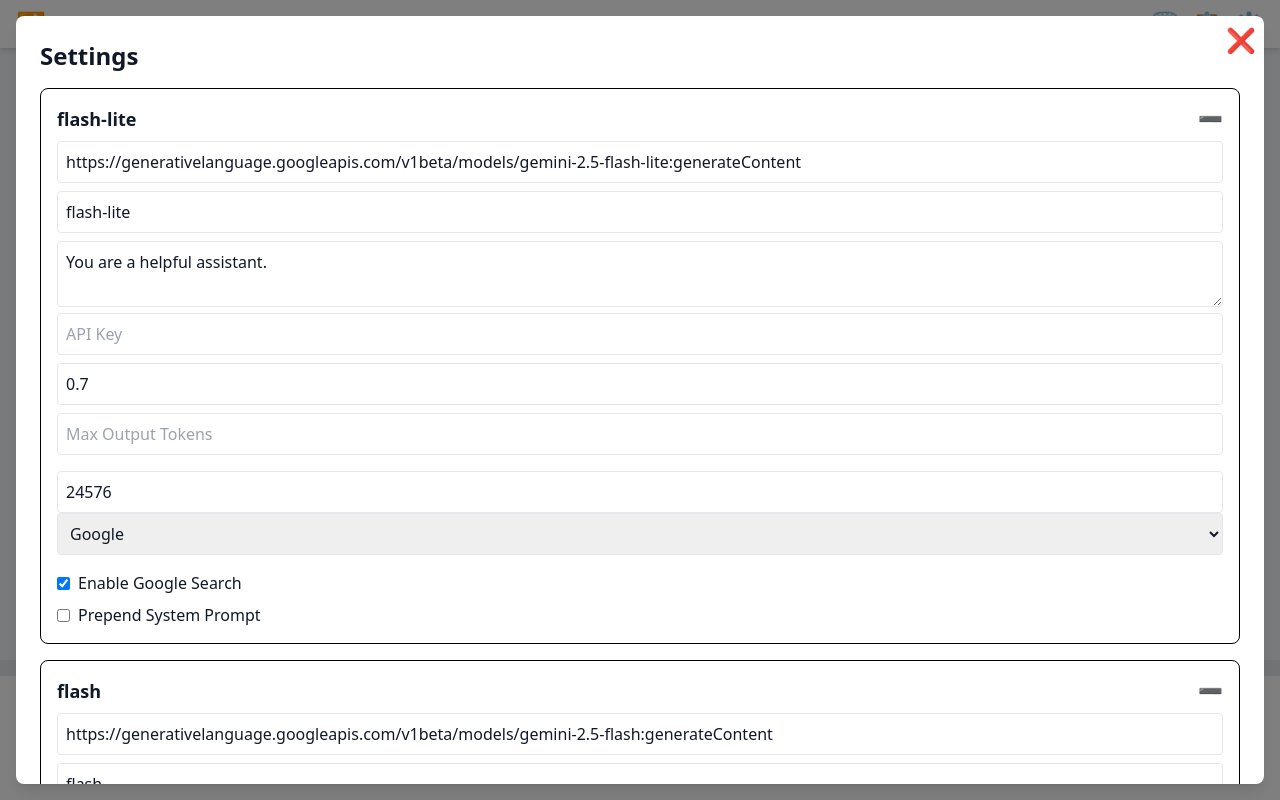
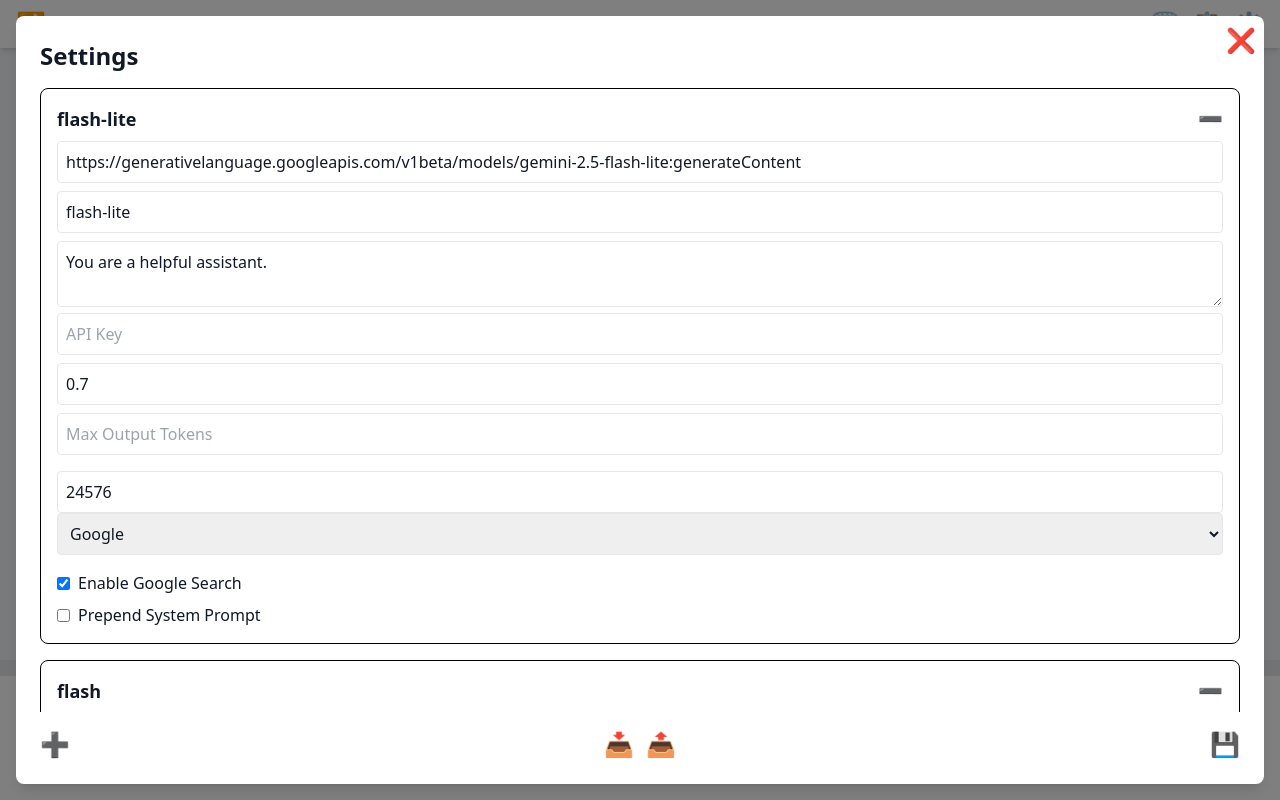
Before and after one commit to baldierot/dumbllmchat, a website: page public/index.html in a window 1280 px wide. Both pictures are taken after a click on the button "⚙️". Drawn offline with nearby package versions, Linux system fonts and the light colour scheme.

Commit message:
refine settings again

```diff
--- a/public/index.html
+++ b/public/index.html
@@ -40,10 +40,13 @@
 
     <!-- Settings Modal -->
     <div id="settings-modal" class="hidden fixed inset-0 bg-black bg-opacity-50 flex items-center justify-center z-20 p-4">
-        <div class="bg-white dark:bg-gray-800 rounded-lg shadow-lg p-6 w-full h-full relative flex flex-col overflow-y-auto">
+        <div class="bg-white dark:bg-gray-800 rounded-lg shadow-lg p-6 w-full h-full relative flex flex-col">
             <h2 class="text-2xl font-bold mb-4">Settings</h2>
-            <form id="settings-form" class="flex flex-col flex-grow">
+            <div class="flex-grow overflow-y-auto">
+                <form id="settings-form" class="flex flex-col h-full">
                     <div id="llm-configs-container" class="flex-grow overflow-y-auto"></div>
+                </form>
+            </div>
             <div class="flex justify-between mt-4">
                 <button type="button" id="add-model-btn" class="text-2xl">➕</button>
                 <div>
@@ -52,7 +55,6 @@
                 </div>
                 <button type="submit" id="save-settings-btn" class="text-2xl">💾</button>
             </div>
-            </form>
             <button id="close-settings-btn" class="absolute top-2 right-2 text-2xl">❌</button>
         </div>
     </div>
```
Lines whose indentation alone changed are shown as unchanged.
